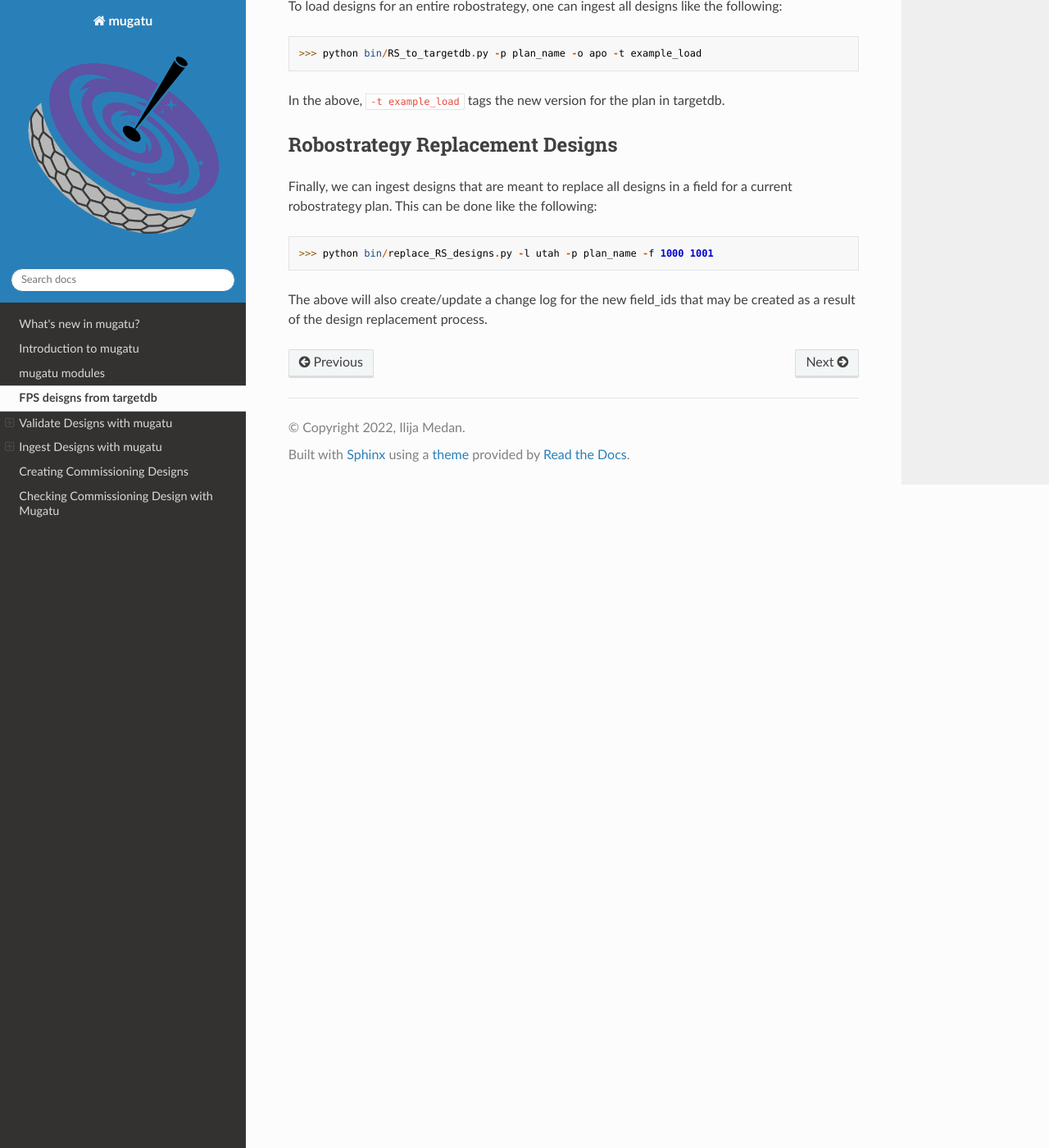
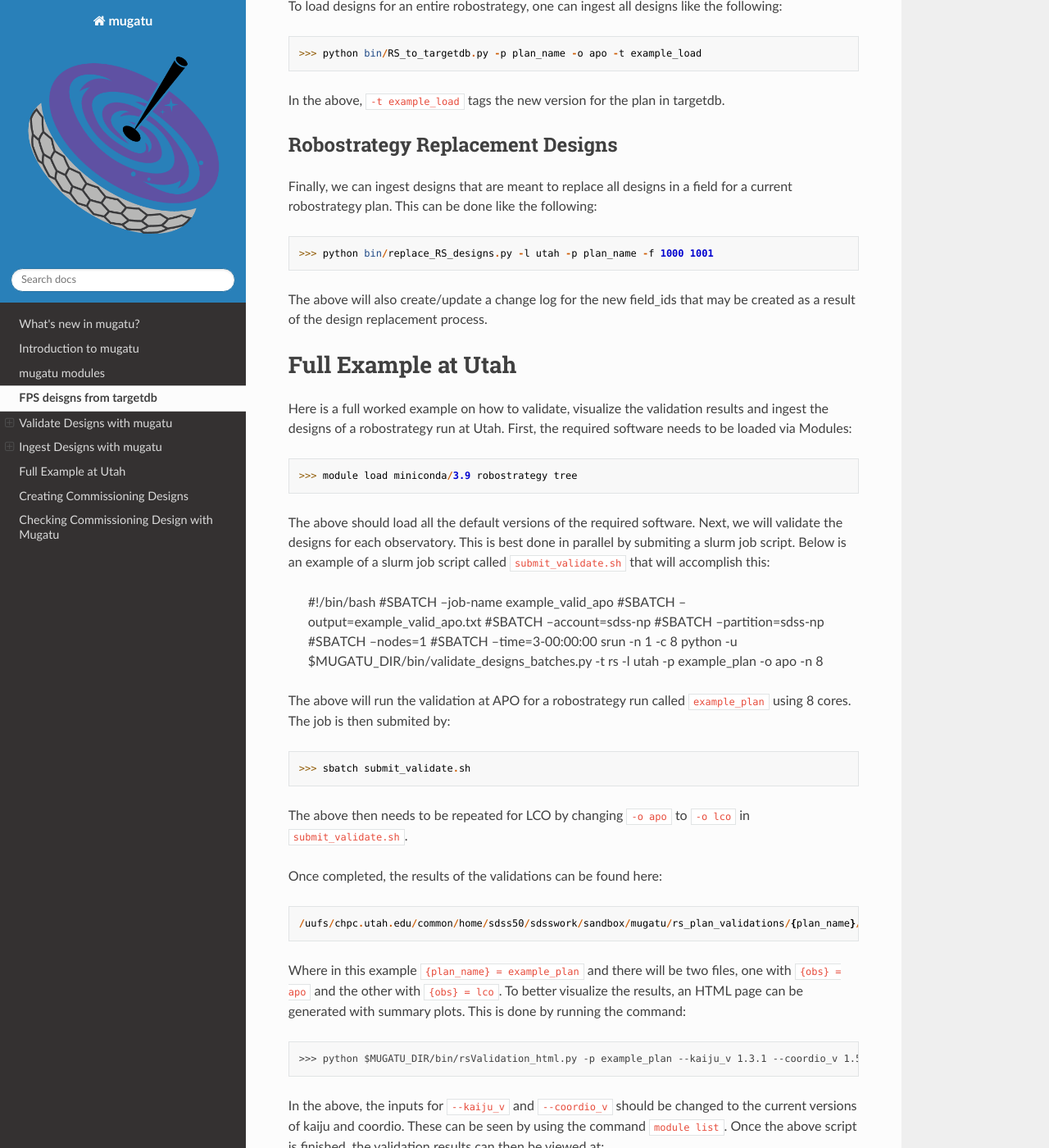
Before and after one commit to sdss/mugatu, a Sphinx documentation site: the page built from docs/sphinx/example.rst, in a window 1280 px wide and 1400 px high, scrolled down 3036 px. Shown: the whole window at 82% size. Built offline with Sphinx 7.4.7 and the Read the Docs theme 2.0.0, drawn with Linux system fonts in a browser that asks for light colours; pages that are not in the unit, such as notebooks, are missing from menus; the version number is read from the project's files by our own code; some of the changed text lies outside the part shown.

Commit message:
add full worked example for using mugatu validation and ingestion at Utah

```diff
--- a/docs/sphinx/example.rst
+++ b/docs/sphinx/example.rst
@@ -140,3 +140,54 @@ Finally, we can ingest designs that are meant to replace all designs in a field
 	>>> python bin/replace_RS_designs.py -l utah -p plan_name -f 1000 1001
 
 The above will also create/update a change log for the new field_ids that may be created as a result of the design replacement process.
+
+
+.. _full-example:
+
+Full Example at Utah
+====================
+
+Here is a full worked example on how to validate, visualize the validation results and ingest the designs of a robostrategy run at Utah. First, the required software needs to be loaded via Modules:
+
+	>>> module load miniconda/3.9 robostrategy tree
+
+The above should load all the default versions of the required software. Next, we will validate the designs for each observatory. This is best done in parallel by submiting a slurm job script. Below is an example of a slurm job script called ``submit_validate.sh`` that will accomplish this:
+
+	#!/bin/bash
+	#SBATCH --job-name example_valid_apo
+	#SBATCH --output=example_valid_apo.txt
+	#SBATCH --account=sdss-np
+	#SBATCH --partition=sdss-np
+	#SBATCH --nodes=1
+	#SBATCH --time=3-00:00:00
+	srun -n 1 -c 8 python -u $MUGATU_DIR/bin/validate_designs_batches.py -t rs -l utah -p example_plan -o apo -n 8
+
+The above will run the validation at APO for a robostrategy run called ``example_plan`` using 8 cores. The job is then submited by:
+
+	>>> sbatch submit_validate.sh
+
+The above then needs to be repeated for LCO by changing ``-o apo`` to ``-o lco`` in ``submit_validate.sh``.
+
+Once completed, the results of the validations can be found here:
+
+::
+
+	/uufs/chpc.utah.edu/common/home/sdss50/sdsswork/sandbox/mugatu/rs_plan_validations/{plan_name}/rs_{plan_name}_{obs}_design_validation_results.fits
+
+Where in this example ``{plan_name} = example_plan`` and there will be two files, one with ``{obs} = apo`` and the other with ``{obs} = lco``. To better visualize the results, an HTML page can be generated with summary plots. This is done by running the command:
+
+	>>> python $MUGATU_DIR/bin/rsValidation_html.py -p example_plan --kaiju_v 1.3.1 --coordio_v 1.5.2
+
+In the above, the inputs for ``--kaiju_v`` and ``--coordio_v`` should be changed to the current versions of kaiju and coordio. These can be seen by using the command ``module list``. Once the above script is finished, the validation results can then be viewed at:
+
+::
+
+	https://data.sdss5.org/sas/sdsswork/sandbox/mugatu/rs_plan_validations/{plan_name}/{plan_name}_validation.html
+
+On this page will be links to the various tests so one can assess the validation results and look for any major issues with the robostrategy run.
+
+If the above validation is verified as acceptable, then the designs can be loaded into targetdb. This process can take some time, so it is best to run it in the background. This can be done via the following command:
+
+	>>> nohup python -u  $MUGATU_DIR/bin/RS_to_targetdb.py -p example_plan -o apo -t example_plan > log_ingest_apo.txt 2>&1 &
+
+In the above ``-p`` sets the plan name of a new entry ``targetdb.Version`` and ``-t`` sets the tag for that plan. In practice it is best if these are the same. Finally, the above command also needs to be run for LCO by changing ``-o apo`` to ``-o lco`` in the above. With the above completed, all designs should now be ingested into targetdb at Utah.
```
